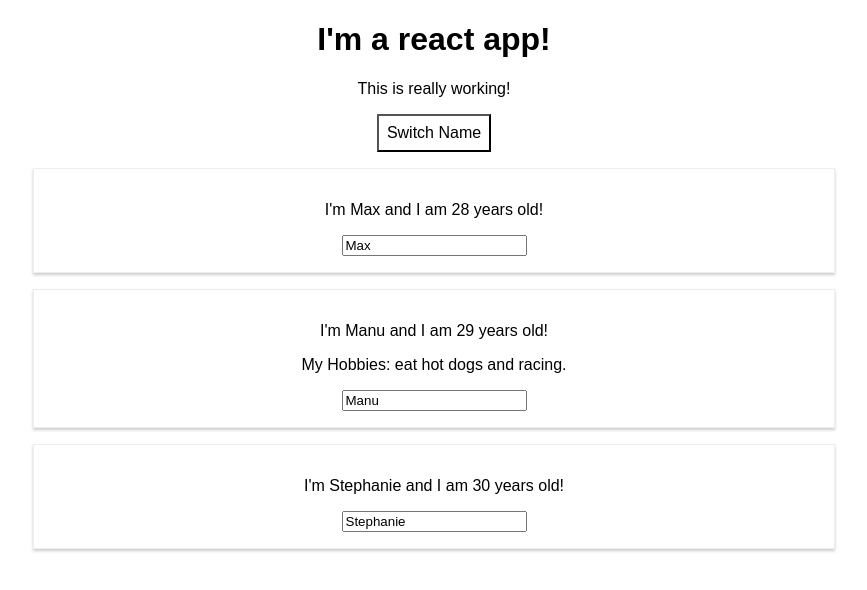
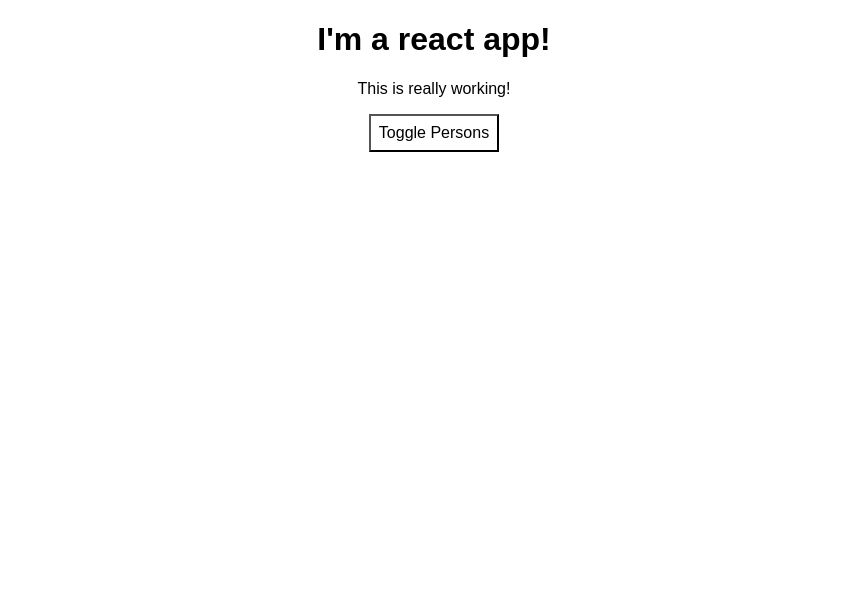
Before and after one commit to pakawaka1/react-complete-guide, a React (Create React App) app: page / in a window 1280 px wide. Shown: the top 590 px of the page, without its empty margins (206-1073 px from the left). Built offline with nearby package versions, Linux system fonts and the light colour scheme.

Commit message:
feat: added toggle with JSX objects

```diff
--- a/src/App.js
+++ b/src/App.js
@@ -9,7 +9,8 @@ class App extends Component {
       { name: 'Manu', age: 29 },
       { name: 'Stephanie', age: 30 }
     ],
-    otherState: 'some other value'
+    otherState: 'some other value',
+    showPersons: false
   };
 
   switchNameHandler = newName => {
@@ -31,6 +32,11 @@ class App extends Component {
       ]
     });
   };
+  togglePersonsHandler = () => {
+    const doesShow = this.state.showPersons;
+    console.log(doesShow);
+    this.setState({ showPersons: !doesShow });
+  };
 
   render() {
     const style = {
@@ -40,34 +46,26 @@ class App extends Component {
       padding: '8px',
       cursor: 'pointer'
     };
+
+    let persons = null;
+
+    if (this.state.showPersons) {
+      persons = (
+        <div>
+          {this.state.persons.map(person => {
+            return <Person name={person.name} age={person.age} />;
+          })}
+        </div>
+      );
+    }
     return (
       <div className='App'>
         <h1>I'm a react app!</h1>
         <p>This is really working!</p>
-        <button
-          style={style}
-          onClick={this.switchNameHandler.bind(this, 'Maximo')}
-        >
-          Switch Name
+        <button style={style} onClick={this.togglePersonsHandler}>
+          Toggle Persons
         </button>
-        <Person
-          name={this.state.persons[0].name}
-          age={this.state.persons[0].age}
-          click={this.switchNameHandler}
-        />
-        <Person
-          name={this.state.persons[1].name}
-          age={this.state.persons[1].age}
-          click={this.switchNameHandler.bind(this, 'El Cholos')}
-          changed={this.nameChangedHandler}
-        >
-          My Hobbies: eat hot dogs and racing.
-        </Person>
-        <Person
-          name={this.state.persons[2].name}
-          age={this.state.persons[2].age}
-          click={this.switchNameHandler}
-        />
+        {persons}
       </div>
     );
   }
```
